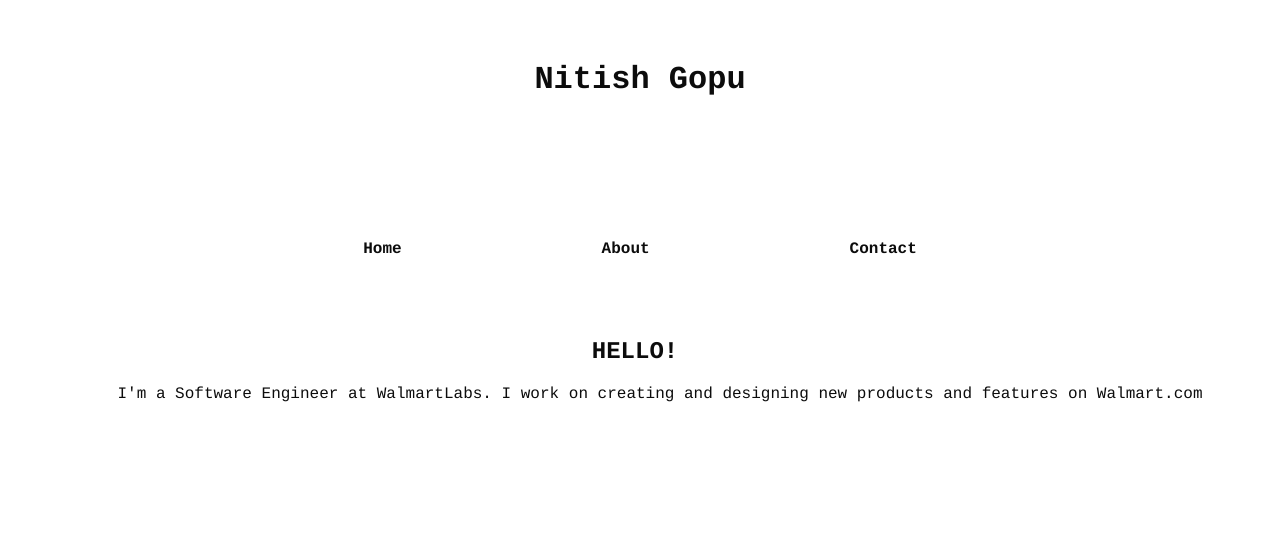
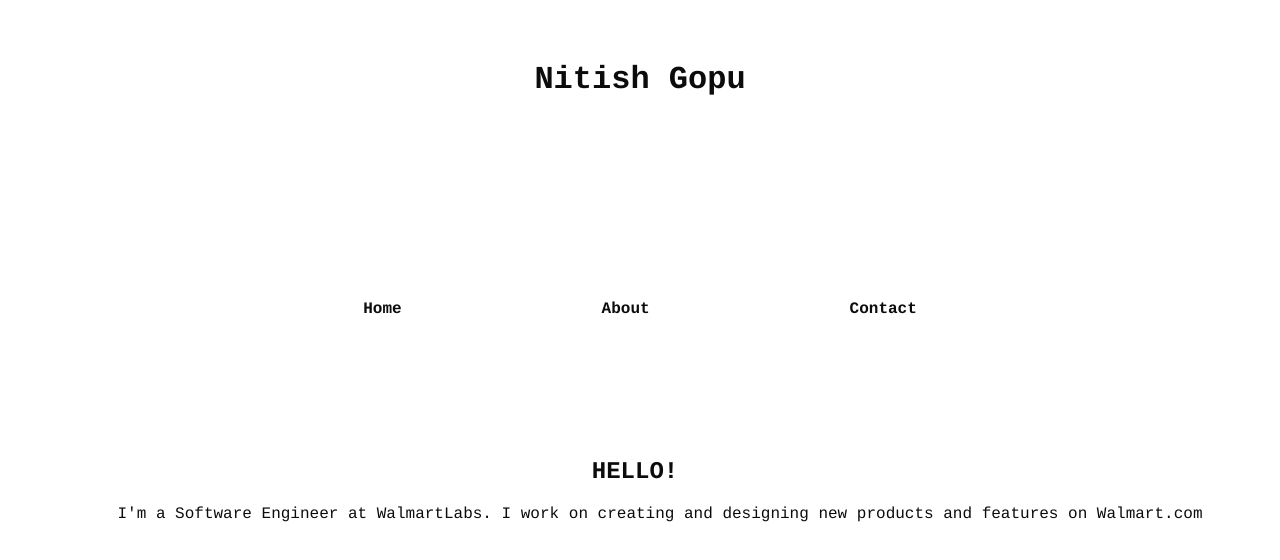
Before and after one commit to nitishgopu/myreactapp, a React app: page /about in a window 1280 px wide. Shown: the top 560 px of the page. Built offline with nearby package versions, Linux system fonts and the light colour scheme.

Commit message:
update styling

```diff
--- a/src/index.css
+++ b/src/index.css
@@ -25,7 +25,7 @@ body {
     color: rgb(12, 12, 12);
   }
   div.header li {
-    display: inline;
+    display: -webkit-inline-box;
     padding: 40px;
     list-style-type: none;
     margin: 40px;
@@ -49,7 +49,6 @@ body {
     font-weight: bold;
     text-decoration: none;
     padding: 20px;
-    display: inline-block;
   }
   .content {
     padding: 40px;
```
